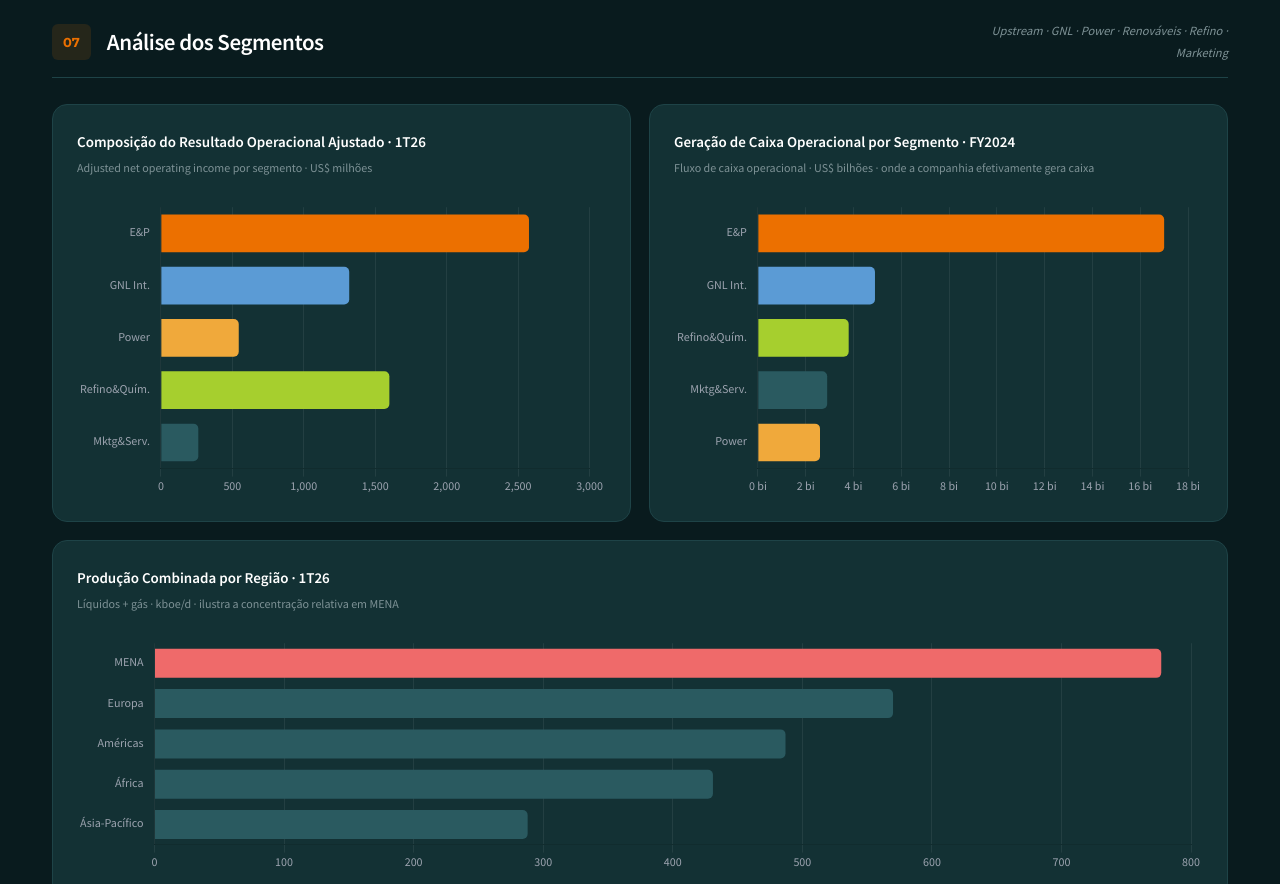
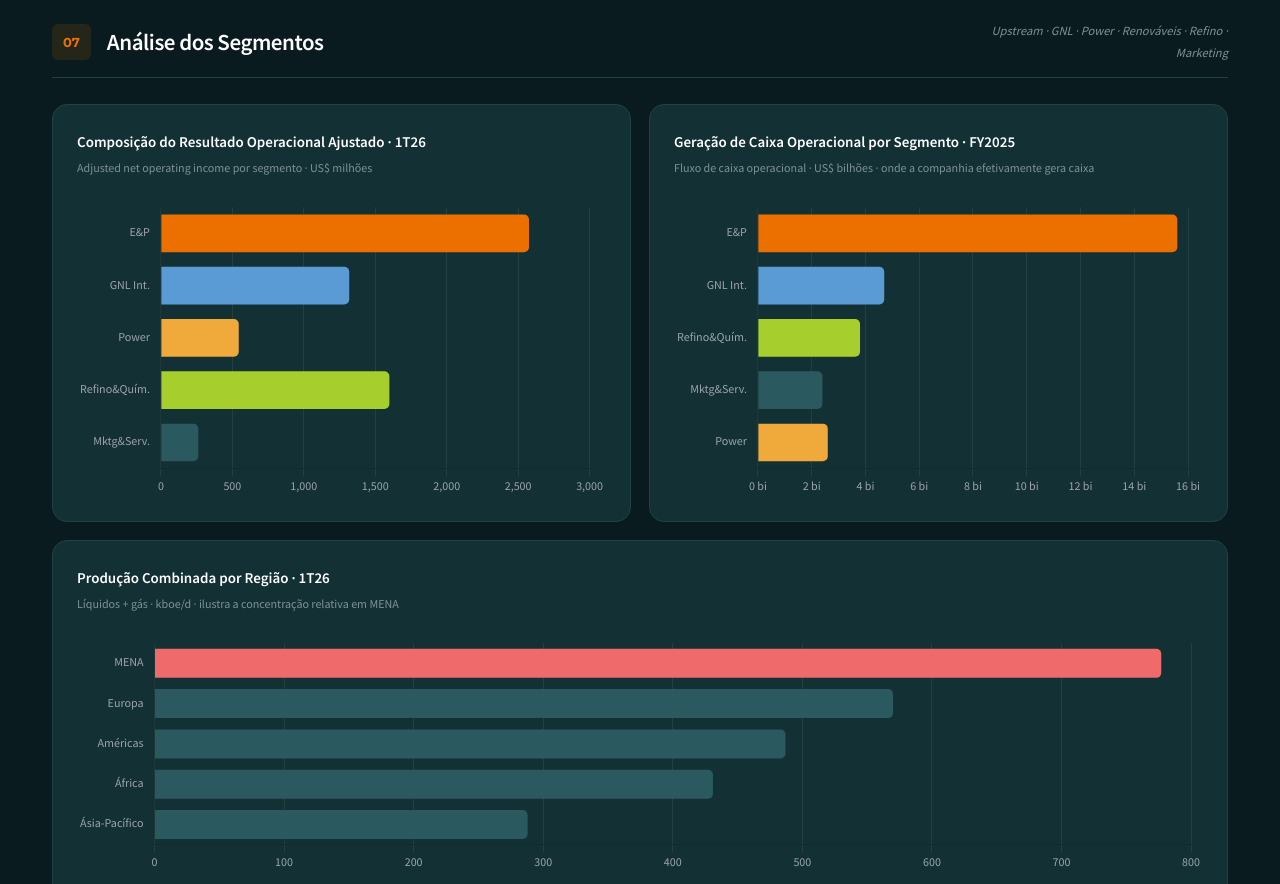
Before and after one commit to IgorStramandinoli/Portfolio-de-Renda-Fixa, a plain HTML site: page casa-dos-ventos.html in a window 1280 px wide. Shown: the part 9340-10224 px from the top of the page. Drawn offline with nearby package versions, Linux system fonts and the light colour scheme.

Commit message:
Add files via upload

```diff
--- a/casa-dos-ventos.html
+++ b/casa-dos-ventos.html
@@ -734,7 +734,7 @@ footer{background:var(--dark-2);border-top:1px solid var(--border);padding:34px
       <div class="chart-wrap"><canvas id="segMixChart"></canvas></div>
     </div>
     <div class="chart-card">
-      <div class="chart-title">Geração de Caixa Operacional por Segmento · FY2024</div>
+      <div class="chart-title">Geração de Caixa Operacional por Segmento · FY2025</div>
       <div class="chart-sub">Fluxo de caixa operacional · US$ bilhões · onde a companhia efetivamente gera caixa</div>
       <div class="chart-wrap"><canvas id="segCashChart"></canvas></div>
     </div>
@@ -947,7 +947,7 @@ footer{background:var(--dark-2);border-top:1px solid var(--border);padding:34px
   <div class="grid-2" style="margin-top:6px">
     <div class="chart-card">
       <div class="chart-title">Cronograma de Amortização da Dívida</div>
-      <div class="chart-sub">US$ milhões · posição 4T24 · caixa cobre vencimentos próximos com folga</div>
+      <div class="chart-sub">US$ milhões · composição por vencimento em 31/12/2024 (último detalhamento anual divulgado) · caixa cobre vencimentos próximos com folga</div>
       <div class="chart-wrap"><canvas id="amortChart"></canvas></div>
     </div>
     <div class="card">
@@ -1549,10 +1549,10 @@ footer{background:var(--dark-2);border-top:1px solid var(--border);padding:34px
     options:{indexAxis:'y',responsive:true,maintainAspectRatio:false,plugins:{legend:{display:false}},
       scales:{x:{grid:{color:C.grid},ticks:{color:C.tick}},y:{grid:{display:false},ticks:{color:C.tick}}}}});
 
-  /* ---- 6 · Geração de caixa operacional por segmento (FY2024) ---- */
+  /* ---- 6 · Geração de caixa operacional por segmento (FY2025) ---- */
   mk('segCashChart',{type:'bar',
     data:{labels:['E&P','GNL Int.','Refino&Quím.','Mktg&Serv.','Power'],
-      datasets:[{label:'Caixa operacional FY2024 (US$ bi)',data:[17.0,4.9,3.8,2.9,2.6],
+      datasets:[{label:'Caixa operacional FY2025 (US$ bi)',data:[15.6,4.7,3.8,2.4,2.6],
         backgroundColor:[C.orange,C.blue,C.green,C.teal,C.amber],borderRadius:5,maxBarThickness:46}]},
     options:{indexAxis:'y',responsive:true,maintainAspectRatio:false,plugins:{legend:{display:false},
       tooltip:{callbacks:{label:function(c){return 'US$ '+c.parsed.x+' bi';}}}},
@@ -1587,7 +1587,7 @@ footer{background:var(--dark-2);border-top:1px solid var(--border);padding:34px
   /* ---- 10 · Receita & Margem (TOGGLE anual/semestral) ---- */
   var revChart=null;
   var revData={
-    annual:{labels:['2019','2020','2021','2022','2023','2024'],rev:[176,120,206,281,237,215],mg:[20,18,21,25,21,20]},
+    annual:{labels:['2019','2020','2021','2022','2023','2024','2025'],rev:[176,120,206,281,237,215,201],mg:[20,18,21,25,21,20,20]},
     semi:{labels:['1S24','1S25'],rev:[110,102],mg:[21,20]}
   };
   function buildRev(mode){
@@ -1648,11 +1648,11 @@ footer{background:var(--dark-2);border-top:1px solid var(--border);padding:34px
 
   /* ---- 15 · Evolução da alavancagem ---- */
   mk('levHistChart',{type:'line',
-    data:{labels:['2019','2020','2021','2022','2023','2024','1T26*'],
+    data:{labels:['2019','2020','2021','2022','2023','2024','2025','1T26*'],
       datasets:[
-        {label:'Net Debt/EBITDA (ex-IFRS16)',data:[0.89,1.39,0.49,0.12,0.13,0.25,0.55],
+        {label:'Net Debt/EBITDA (ex-IFRS16)',data:[0.89,1.39,0.49,0.12,0.13,0.25,0.50,0.55],
           borderColor:C.orange,backgroundColor:'rgba(236,112,0,.10)',fill:true,tension:.3,borderWidth:2.5,pointRadius:3,pointBackgroundColor:C.orange},
-        {label:'Net Debt/EBITDA (IFRS16)',data:[1.10,1.76,0.68,0.23,0.30,0.44,0.75],
+        {label:'Net Debt/EBITDA (IFRS16)',data:[1.10,1.76,0.68,0.23,0.30,0.44,0.71,0.75],
           borderColor:C.green,backgroundColor:'transparent',tension:.3,borderWidth:2.5,borderDash:[5,4],pointRadius:3,pointBackgroundColor:C.green}
       ]},
     options:{responsive:true,maintainAspectRatio:false,plugins:{legend:legBottom(),
@@ -1732,10 +1732,10 @@ footer{background:var(--dark-2);border-top:1px solid var(--border);padding:34px
 
   /* ---- 23 · Custo de produção vs. Brent (resiliência) ---- */
   mk('prodCostChart',{type:'bar',
-    data:{labels:['2019','2020','2021','2022','2023','2024','1T26'],
+    data:{labels:['2019','2020','2021','2022','2023','2024','2025','1T26'],
       datasets:[
-        {type:'bar',label:'Brent (US$/bbl)',data:[64,42,71,101,83,81,81],backgroundColor:'rgba(236,112,0,.55)',borderRadius:4,maxBarThickness:34,yAxisID:'y',order:2},
-        {type:'line',label:'Custo de produção (US$/boe)',data:[5.4,5.1,5.3,5.5,5.5,4.9,5.0],borderColor:C.green,backgroundColor:C.green,tension:.3,borderWidth:2.5,pointRadius:3,pointBackgroundColor:C.green,yAxisID:'y1',order:1}
+        {type:'bar',label:'Brent (US$/bbl)',data:[64,42,71,101,83,81,69,81],backgroundColor:'rgba(236,112,0,.55)',borderRadius:4,maxBarThickness:34,yAxisID:'y',order:2},
+        {type:'line',label:'Custo de produção (US$/boe)',data:[5.4,5.1,5.3,5.5,5.5,4.9,5.0,5.0],borderColor:C.green,backgroundColor:C.green,tension:.3,borderWidth:2.5,pointRadius:3,pointBackgroundColor:C.green,yAxisID:'y1',order:1}
       ]},
     options:{responsive:true,maintainAspectRatio:false,plugins:{legend:legBottom(),
       tooltip:{callbacks:{label:function(c){return c.dataset.label+': '+c.parsed.y;}}}},
@@ -1745,8 +1745,8 @@ footer{background:var(--dark-2);border-top:1px solid var(--border);padding:34px
 
   /* ---- 24 · Spread no custo de extração ---- */
   mk('spreadChart',{type:'bar',
-    data:{labels:['2019','2020','2021','2022','2023','2024','1T26'],
-      datasets:[{label:'Spread Brent − custo (US$/bbl)',data:[59,37,66,96,77,76,76],
+    data:{labels:['2019','2020','2021','2022','2023','2024','2025','1T26'],
+      datasets:[{label:'Spread Brent − custo (US$/bbl)',data:[59,37,66,96,77,76,64,76],
         backgroundColor:C.green,borderRadius:4,maxBarThickness:40}]},
     options:{responsive:true,maintainAspectRatio:false,plugins:{legend:{display:false},
       tooltip:{callbacks:{label:function(c){return 'US$ '+c.parsed.y+'/bbl';}}}},
```
